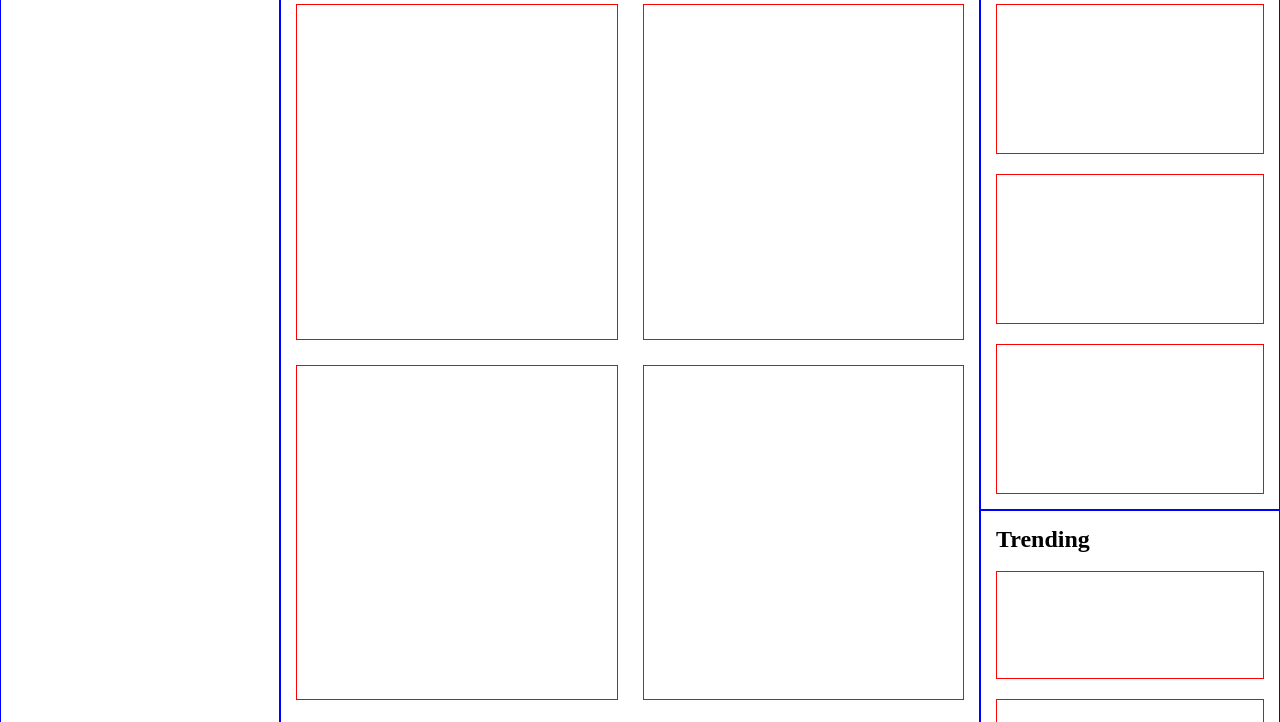
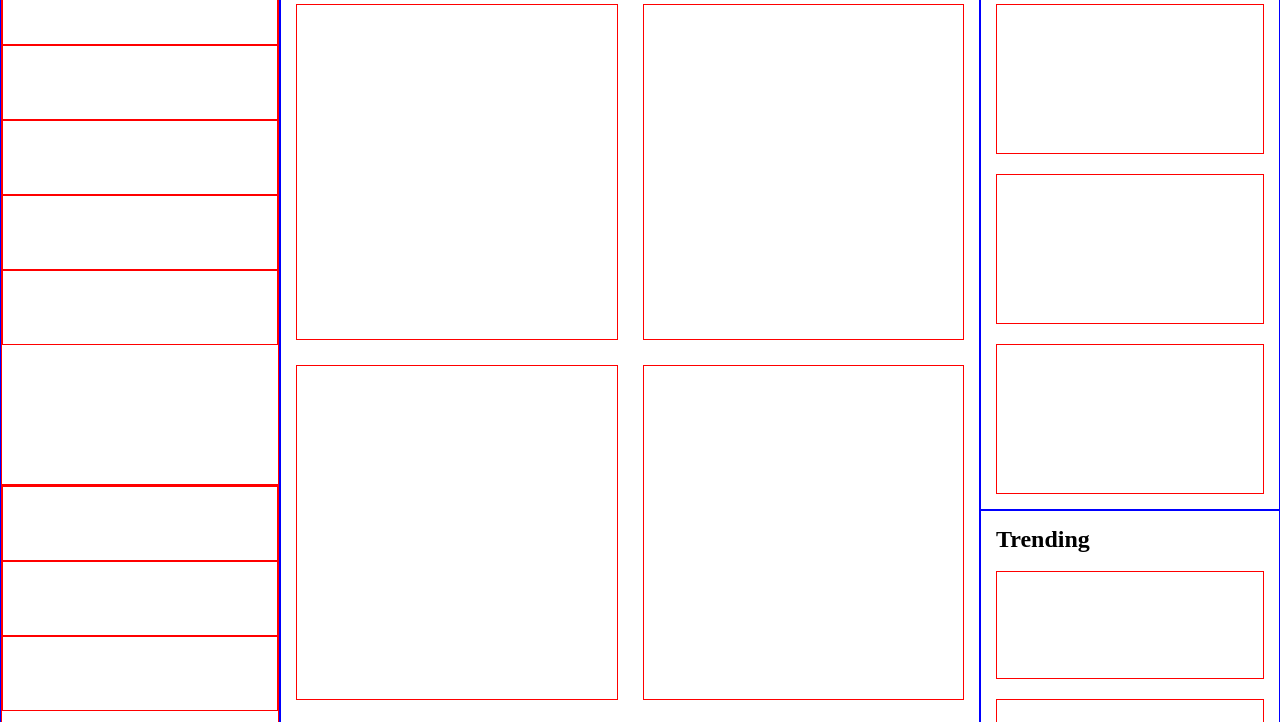
Before and after one commit to murasandev/admin-dashboard, a plain HTML site: page index.html in a window 1280 px wide. Shown: the part 207-929 px from the top of the page. Drawn offline with Linux system fonts and the light colour scheme.

Commit message:
set up sidebar grid layout

```diff
--- a/index.html
+++ b/index.html
@@ -9,7 +9,22 @@
 <body>
     <div class="container">
         <div class="header"> header </div>
-        <div class="sidebar"> sidebar </div>
+        <div class="sidebar">
+            <h1 class="sidebar-header">Header</h1>
+            <div class="sidebar-container">
+                <div></div>
+                <div></div>
+                <div></div>
+                <div></div>
+                <div></div>
+                <div></div>
+            </div>
+            <div class="sidebar-container">
+                <div></div>
+                <div></div>
+                <div></div>
+            </div>
+        </div>
         <div class="projects">
             <h2 class="project-header">My Projects</h2>
             <div class="project-card"></div>
--- a/styles.css
+++ b/styles.css
@@ -25,6 +25,19 @@
 
 .sidebar {
     grid-area: sidebar;
+    display: grid;
+    grid-template-rows: 100px 1fr 1fr;
+}
+
+.sidebar-container,
+.sidebar-container > div {
+    border: 1px solid red;
+}
+
+.sidebar-container {
+    display: grid;
+    grid-template-rows: repeat(6, 75px);
+    grid-template-columns: minmax(250px, 1fr);
 }
 
 .projects {
```
